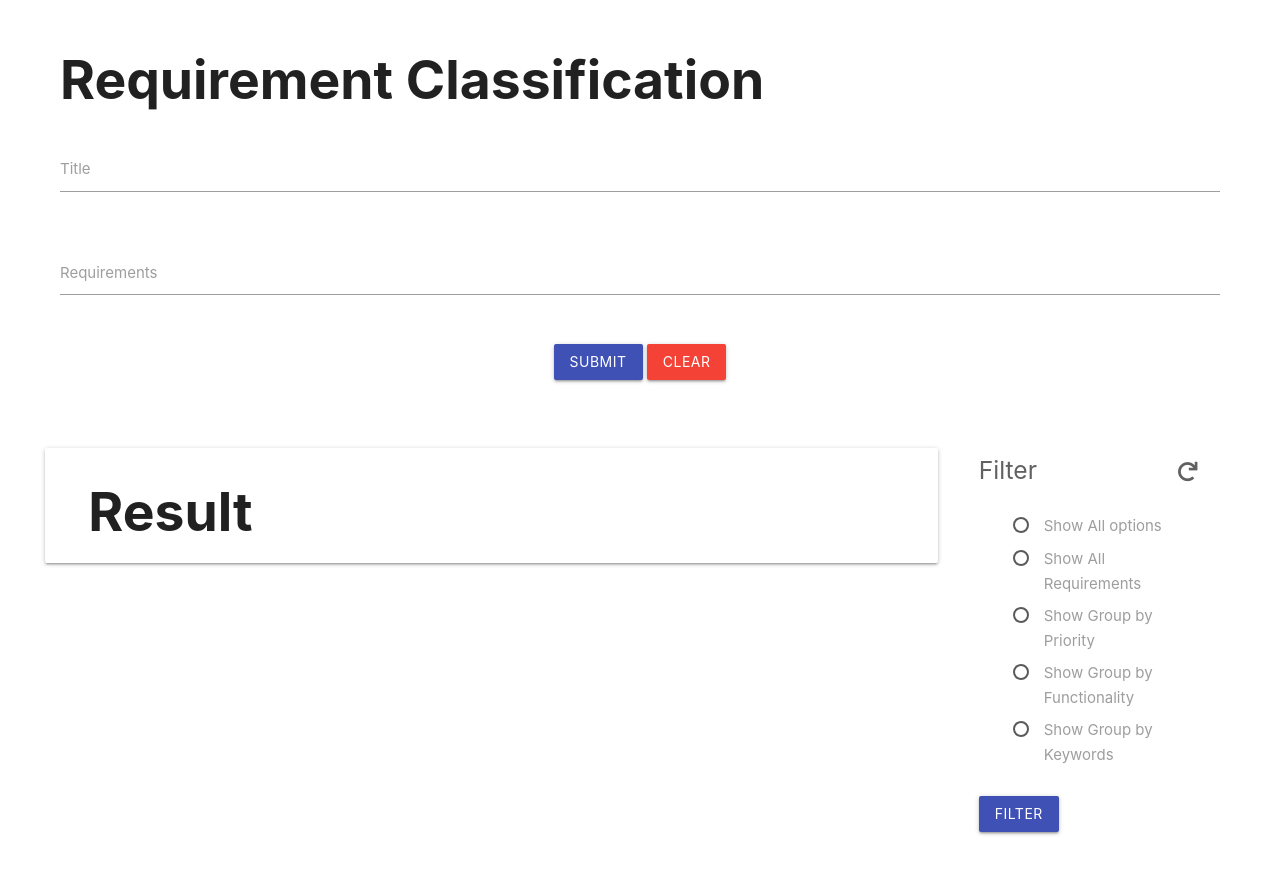
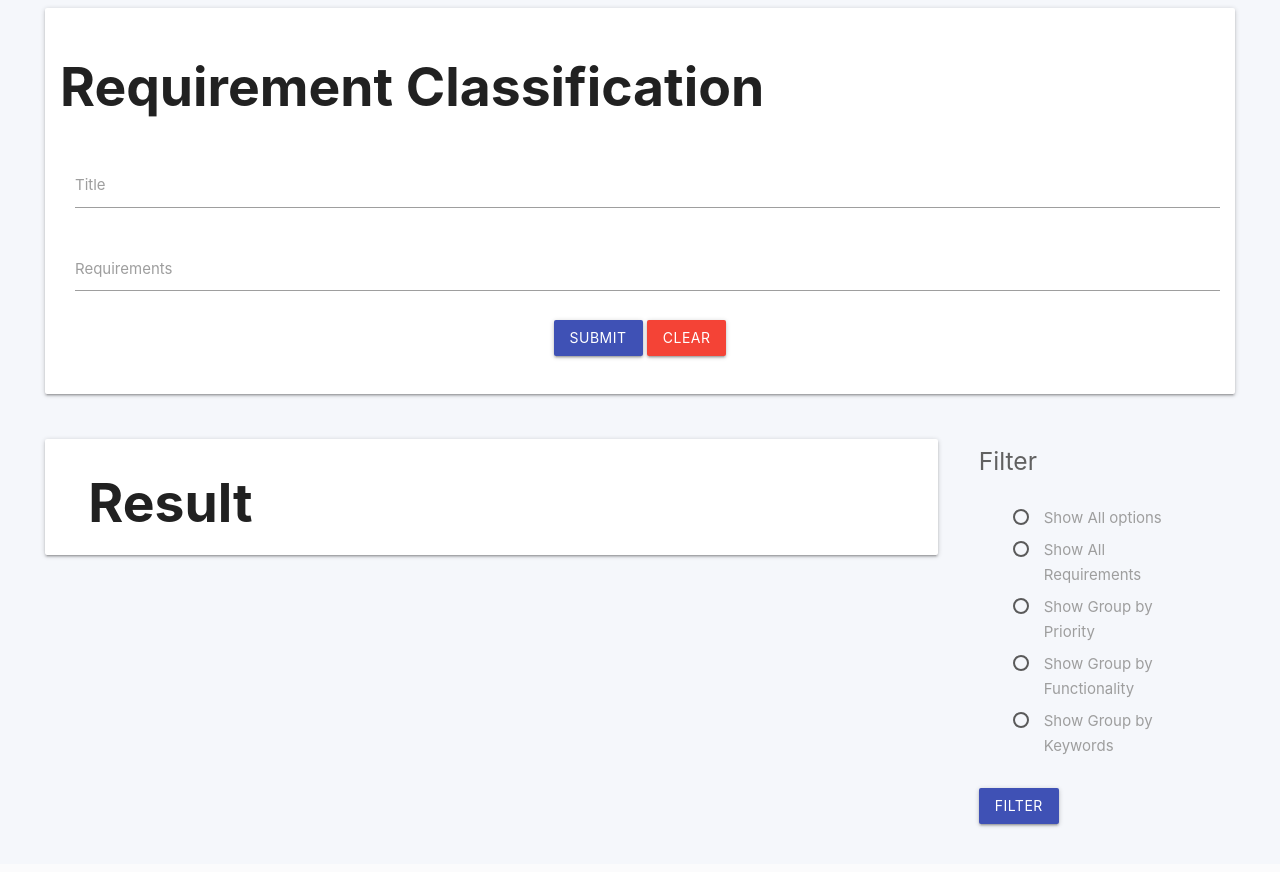
Before and after one commit to 810Teams/requirement-classification, a Django app: template requirement/templates/requirement/index.html in a window 1280 px wide. After the commit the page ends 828 px from the top, so only its background shows below. Run offline with Django 3.2, Linux system fonts and the light colour scheme; tables that the repository leaves empty hold one stand-in row (values such as "Sample post"); the template is opened without the code that fills it: values that come from a table or form of the project are taken from there, most other values are stand-ins (such as "Sample title", 1, 10 or a date in 2020); some libraries are stand-ins or nearby versions.

Commit message:
fix layout

```diff
--- a/requirement/forms.py
+++ b/requirement/forms.py
@@ -3,8 +3,8 @@ from django.core import validators
 from django.core.exceptions import ValidationError
 
 class RequirementForm(forms.Form):
-    title = forms.CharField(max_length=255, required=True, widget=forms.TextInput(attrs={'class' : 'validate'}))
-    requirements = forms.CharField(required=True, widget=forms.Textarea(attrs={'class' : 'materialize-textarea', 'id': 'id_requirements'}))
+    title = forms.CharField(max_length=255, required=True, widget=forms.TextInput(attrs={'class' : 'validate shift-in'}))
+    requirements = forms.CharField(required=True, widget=forms.Textarea(attrs={'class' : 'materialize-textarea shift-in', 'id': 'id_requirements'}))
 
     error = None
 
--- a/requirement/templates/requirement/index.html
+++ b/requirement/templates/requirement/index.html
@@ -19,6 +19,9 @@
   <script src="https://cdnjs.cloudflare.com/ajax/libs/materialize/1.0.0/js/materialize.min.js"></script>
 
   <style>
+    body{
+      background: #F5F7FB;
+    }
     h2{
       font-weight: bold;
     }
@@ -28,7 +31,9 @@
     }
     h3{
       text-align: left;
-      font-size: 2em;
+      font-size: 1.6em;
+      color: #651fff;
+      font-weight: bold;
     }
     .hiding{
       display: none;
@@ -72,12 +77,20 @@
       padding: 0 1em;
       margin: .5em 1em;
     }
+    .shift-in{
+      padding-left: 1em;
+    }
   </style>
 
   <script>
+    window.onload = function(){
+      defHeight = document.querySelector("#setting").offsetTop-50;
+    }
+
     window.onscroll = function(){
 
-    if(window.scrollY >= document.querySelector("#setting").scrollWidth){
+      console.log(window.scrollY)
+      if(window.scrollY >= defHeight){
         document.querySelector("#setting").classList.add('fixed-s');
       }
       else{
@@ -95,11 +108,11 @@
         <form
         method="POST"
         action="{% url 'index' %}"
-        class="col s12">
+        class="col s12 card">
         {% csrf_token %}
 
         <h2>Requirement Classification</h2>
-        <div class="row">
+        <div class="row" style="padding: 0 0 0 1em; margin-bottom: 0px; margin-top: 2em;">
           <div class="input-field col s12">
             <label for="title">
               {{ form.title.label }}
@@ -107,7 +120,7 @@
             {{ form.title }}
           </div>
         </div>
-        <div class="row">
+        <div class="row" style="padding: 0 0 0 1em; margin-bottom: 0px;">
           <div class="input-field col s12">
             <label for="requirements">
               {{ form.requirements.label }}
@@ -122,12 +135,12 @@
           <input class="btn indigo" type="submit" value="Submit"/>
           <button type="button" class="waves-effect waves-teal btn red" onclick="document.querySelector('#id_requirements').value = ''">clear</button>
         </div>
+        <br>
       </form>
     </div>
   </div>
 
   <!-- Resault zone -->
-  <br>
   <br>
   <!-- all requiments -->
   {% if data %}
@@ -135,7 +148,7 @@
     <div class="col s9 card">
       <h2 style="padding: 0 .6em;">Result</h2>
       {% if test == '0' or test == '1' %}
-      <div class="row ">
+      <div class="row " style="padding: 1em 0 2em 0.5em;">
         <div class="col-md-12" style="padding: 0 3em;">
           <h3>All Requirements</h3>
           <ul class="collection">
@@ -161,14 +174,18 @@
       {% endif %}
       {% if test == '0' or test == '2' %}
       <!-- group by Priority -->
-      <div class="row" style="padding: 0 0 0 3em;">
+      <div class="row" style="padding: 2em 0 2em 3em;">
         <h3>Group by Priority</h3>
         <div class="col s4">
           <div class="col-md-12">
             <h5>Low Priority</h5>
+            <ul class="collection">
               {% for i in data.by_priority.low %}
+              <li class="collection-item">
                 {{ i.id }} - {{ i.description }}<br>
+              </li>
               {% endfor %}
+            </ul>
           </div>
         </div>
 
@@ -190,7 +207,7 @@
             <h5>High Priority</h5>
             <ul class="collection">
               {% for i in data.by_priority.high %}
-
+              <li class="collection-item">
                 {{ i.id }} - {{ i.description }}
               </li>
               {% endfor %}
@@ -205,7 +222,7 @@
       {% if test == '0' or test == '3' %}
       <!-- group by Functional -->
 
-    <div class="row " style="padding: 0 0 0 3em;">
+      <div class="row " style="padding: 2em 0 2em 3em;">
         <h3>Group by Functionality</h3>
         <div class="col s6">
           <div class="col s12">
@@ -242,12 +259,12 @@
           <h3>Keywords</h3>
           <ul class="collection">
             {% for i in data.by_keywords %}
-          <ul class="collection">
+            <li class="collection-item">
               <h5>{{ i.keyword }}</h5>
               {% for j in i.requirements %}
               {{ j.id }} - {{ j.description }}<br>
               {% endfor %}
-          </ul>
+            </li>
             {% endfor %}
           </ul>
         </div>
@@ -259,12 +276,7 @@
       <div class="row" id="setting">
         <div class="col s12">
           <div class="row">
-          <div class="col s6"><h5>Filter</h5></div>
-          <div class="col s6">
-            <h5 id="reset">
-              <i class="fas fa-redo" title="Reset Filters"></i>
-            </h5>
-          </div>
+            <div class="col s12"><h5>Filter</h5></div>
           </div>
           <form method="POST" action="{% url 'index' %}" name="filterF">
             {% csrf_token %}
```
Lines whose indentation alone changed are shown as unchanged.
